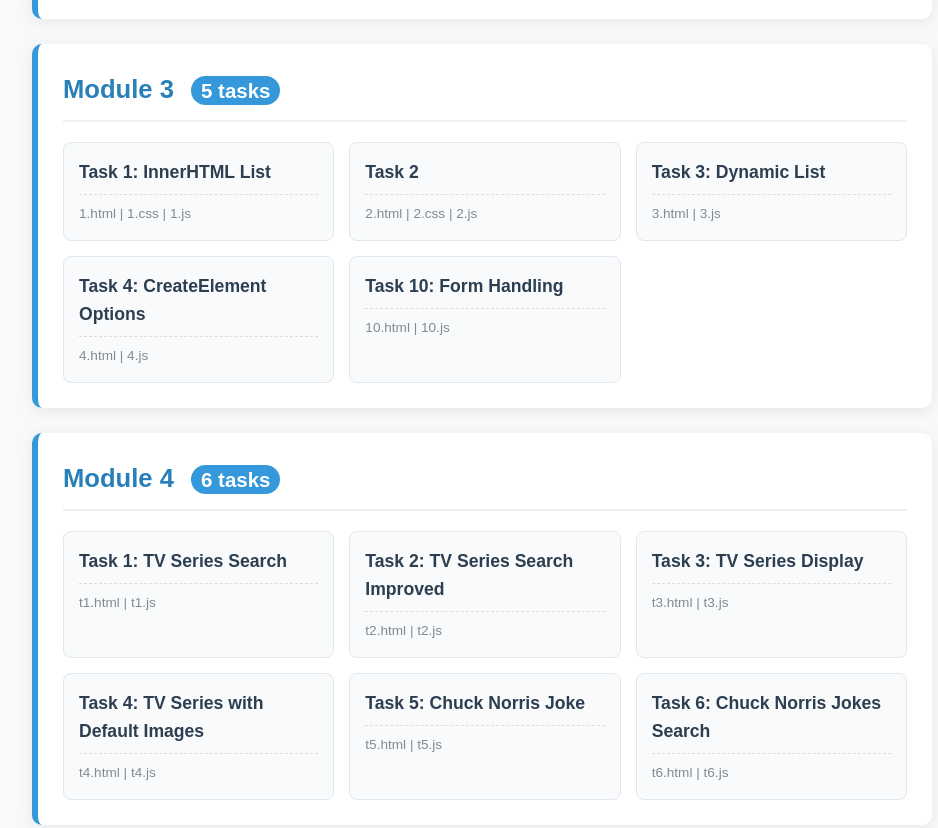
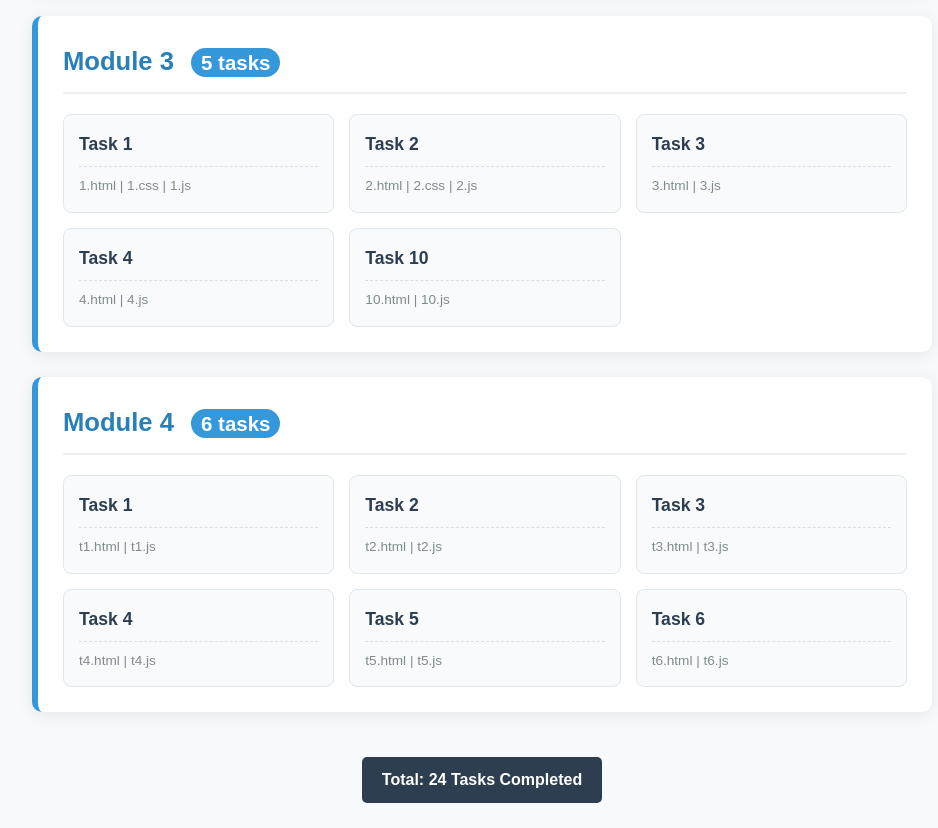
Before and after one commit to nivintilshan-web/software-2---web, a plain HTML site: page index.html in a window 1280 px wide. Shown: the part 960-1788 px from the top of the page, without its empty margins (158-1096 px from the left). Drawn offline with Linux system fonts and the light colour scheme.

Commit message:
Update index.html

```diff
--- a/index.html
+++ b/index.html
@@ -104,15 +104,15 @@
         <h2>Module 1 <span class="module-count">6 tasks</span></h2>
         <div class="task-list">
             <div class="task-item">
-                <a href="Module1/task1/t1.html">Task 1: Console Output</a>
+                <a href="Module1/task1/t1.html">Task 1</a>
                 <div class="files">t1.html | t1.js</div>
             </div>
             <div class="task-item">
-                <a href="Module1/task2/t2.html">Task 2: User Greeting</a>
+                <a href="Module1/task2/t2.html">Task 2</a>
                 <div class="files">t2.html | t2.js</div>
             </div>
             <div class="task-item">
-                <a href="Module1/task3/t3.html">Task 3: Sum, Product, Average</a>
+                <a href="Module1/task3/t3.html">Task 3</a>
                 <div class="files">t3.html | t3.js</div>
             </div>
             <div class="task-item">
@@ -168,7 +168,7 @@
         <h2>Module 3 <span class="module-count">5 tasks</span></h2>
         <div class="task-list">
             <div class="task-item">
-                <a href="Module3/t1/1.html">Task 1: InnerHTML List</a>
+                <a href="Module3/t1/1.html">Task 1</a>
                 <div class="files">1.html | 1.css | 1.js</div>
             </div>
             <div class="task-item">
@@ -176,15 +176,15 @@
                 <div class="files">2.html | 2.css | 2.js</div>
             </div>
             <div class="task-item">
-                <a href="Module3/t3/3.html">Task 3: Dynamic List</a>
+                <a href="Module3/t3/3.html">Task 3</a>
                 <div class="files">3.html | 3.js</div>
             </div>
             <div class="task-item">
-                <a href="Module3/t4/4.html">Task 4: CreateElement Options</a>
+                <a href="Module3/t4/4.html">Task 4</a>
                 <div class="files">4.html | 4.js</div>
             </div>
             <div class="task-item">
-                <a href="Module3/t10/10.html">Task 10: Form Handling</a>
+                <a href="Module3/t10/10.html">Task 10</a>
                 <div class="files">10.html | 10.js</div>
             </div>
         </div>
@@ -194,27 +194,27 @@
         <h2>Module 4 <span class="module-count">6 tasks</span></h2>
         <div class="task-list">
             <div class="task-item">
-                <a href="Module4/task1/t1.html">Task 1: TV Series Search</a>
+                <a href="Module4/task1/t1.html">Task 1</a>
                 <div class="files">t1.html | t1.js</div>
             </div>
             <div class="task-item">
-                <a href="Module4/task2/t2.html">Task 2: TV Series Search Improved</a>
+                <a href="Module4/task2/t2.html">Task 2</a>
                 <div class="files">t2.html | t2.js</div>
             </div>
             <div class="task-item">
-                <a href="Module4/task3/t3.html">Task 3: TV Series Display</a>
+                <a href="Module4/task3/t3.html">Task 3</a>
                 <div class="files">t3.html | t3.js</div>
             </div>
             <div class="task-item">
-                <a href="Module4/task4/t4.html">Task 4: TV Series with Default Images</a>
+                <a href="Module4/task4/t4.html">Task 4</a>
                 <div class="files">t4.html | t4.js</div>
             </div>
             <div class="task-item">
-                <a href="Module4/task5/t5.html">Task 5: Chuck Norris Joke</a>
+                <a href="Module4/task5/t5.html">Task 5</a>
                 <div class="files">t5.html | t5.js</div>
             </div>
             <div class="task-item">
-                <a href="Module4/task6/t6.html">Task 6: Chuck Norris Jokes Search</a>
+                <a href="Module4/task6/t6.html">Task 6</a>
                 <div class="files">t6.html | t6.js</div>
             </div>
         </div>
```
